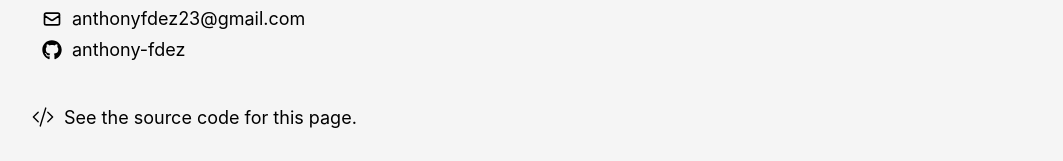
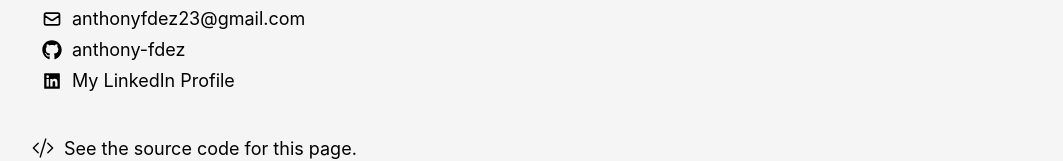
Before and after one commit to anthony-fdez/portfolio, a Next.js app: page /dls in a window 1280 px wide. Shown: the part 1103-1264 px from the top of the page, without its empty margins (108-1171 px from the left). Built offline with nearby package versions, Linux system fonts and the light colour scheme.

Commit message:
Added linkedIn profile to the contact info

```diff
--- a/components/footer/footer.tsx
+++ b/components/footer/footer.tsx
@@ -5,6 +5,7 @@ import styles from "./footer.module.css";
 import { HiOutlineMail } from "react-icons/hi";
 import { FaGithub } from "react-icons/fa";
 import { BsCodeSlash } from "react-icons/bs";
+import { AiFillLinkedin } from "react-icons/ai";
 
 const Contact = () => {
   return (
@@ -33,6 +34,16 @@ const Contact = () => {
                 anthony-fdez
               </a>
             </li>
+            <li>
+              <AiFillLinkedin className={styles.icon} />
+              <a
+                href="https://www.linkedin.com/in/anthony-fernandez-556622201/"
+                target="_blank"
+                rel="noreferrer"
+              >
+                My LinkedIn Profile
+              </a>
+            </li>
           </ul>
           <br></br>
           <div className={styles.this_page_source_container}>
```
